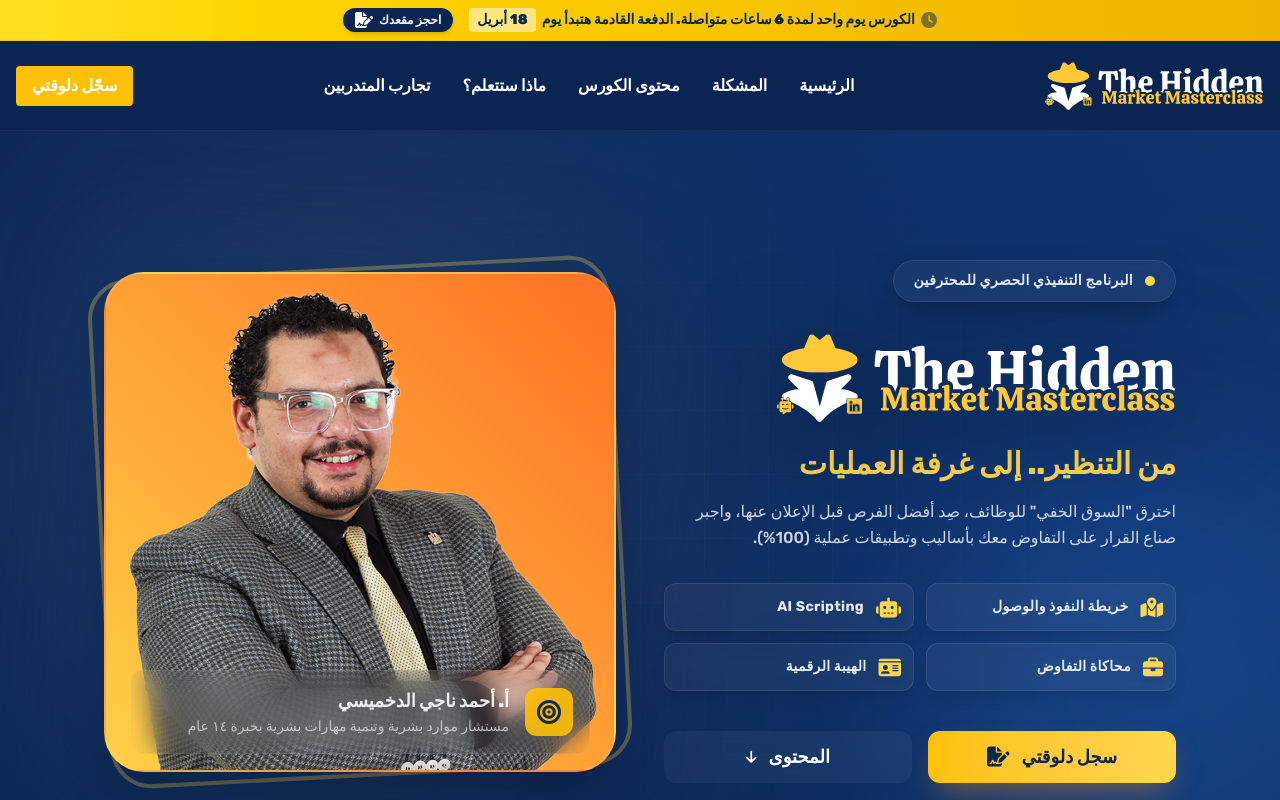
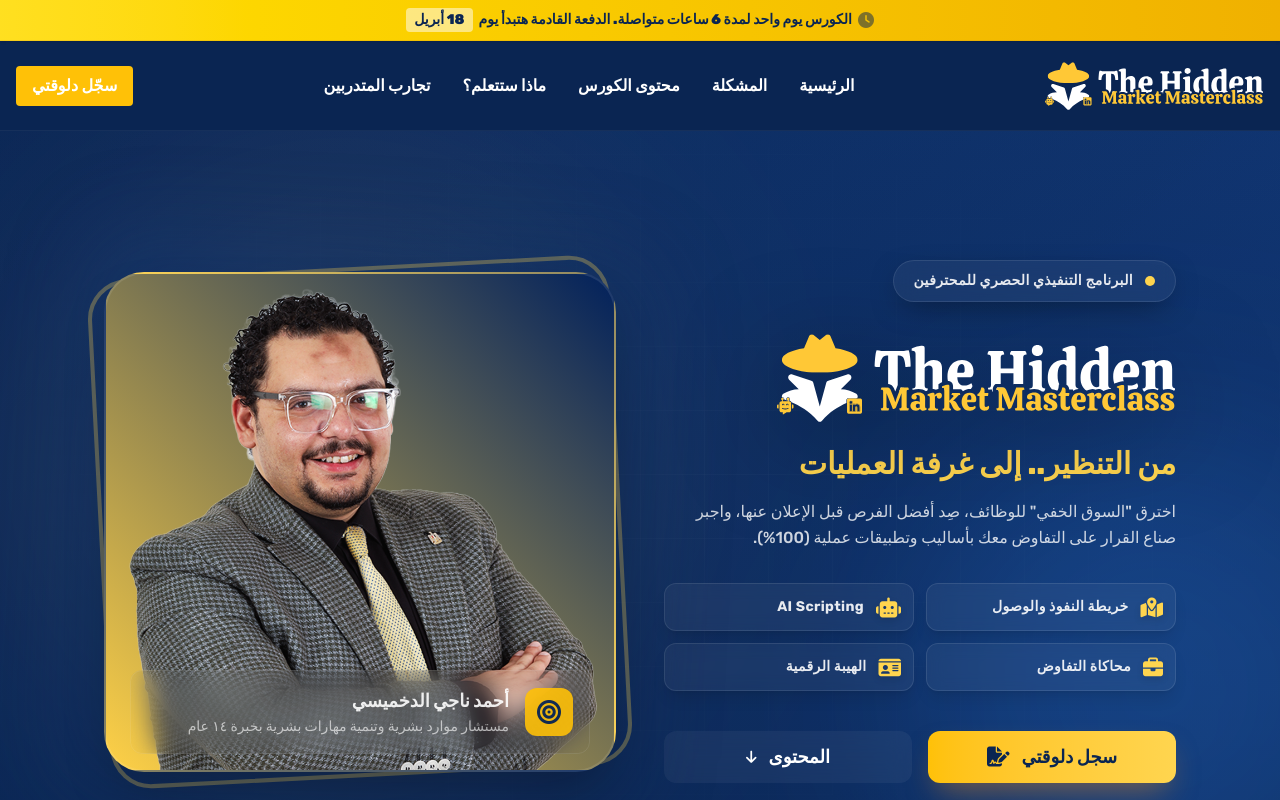
Before and after one commit to MersalHussin/hriansmasr, a React (Vite) app: page /hidden-market-masterclass in a window 1280 px wide. Shown: the top 800 px of the page. Built offline with nearby package versions, Linux system fonts and the light colour scheme; a web font is replaced by a local one.

Commit message:
V1 Edit 3

```diff
--- a/patch_navbar.js
+++ b/patch_navbar.js
@@ -1,24 +1,46 @@
 const fs = require('fs');
 let content = fs.readFileSync('src/components/Navbar.tsx', 'utf-8');
 
-const FORM_LINK = "https://docs.google.com/forms/d/1XBIyFfwF98HRQexWtOojaZNTxd5RDwuqP63GetjF-N0/viewform?chromeless=1&edit_requested=true";
+// The replacement for Navbar top ribbon
+const oldRibbon = `<div className="bg-gradient-to-r from-yellow-300 to-yellow-500 py-1.5 sm:py-2 px-4 w-full flex flex-col sm:flex-row items-center justify-center gap-2 sm:gap-4 shadow-sm border-b border-yellow-600/20 z-[60]">
+          <div className="flex items-center gap-2 text-[var(--color-brand-dark)] text-xs sm:text-sm font-black text-center">
+            <span className="flex items-center gap-1.5 flex-wrap justify-center">
+              <i className="fa-solid fa-clock text-base animate-pulse" />
+              <p className='text-sm'>
+               الكورس يوم واحد لمدة 6 ساعات متواصلة. الدفعة القادمة هتبدأ يوم
+              </p>
+              <span className="bg-white/50 px-2 py-0.5 rounded text-[var(--color-brand-dark)] font-black">18 أبريل</span>
+            </span>
+          </div>
+          <a
+            href="https://docs.google.com/forms/d/1XBIyFfwF98HRQexWtOojaZNTxd5RDwuqP63GetjF-N0/viewform?chromeless=1&edit_requested=true"
+            target="_blank"
+            rel="noopener noreferrer"
+            className="flex items-center gap-1.5 bg-[var(--color-brand-dark)] text-white px-3 py-1 rounded-full text-xs font-bold shadow-md hover:bg-[var(--color-brand-light)] hover:scale-105 transition-all justify-center w-full sm:w-auto"
+          >
+            احجز مقعدك <i className="fa-solid fa-file-signature text-base" />
+          </a>
+        </div>`;
 
-// Replace Topbar ribbon link
-content = content.replace(
-  /<a\s+href="https:\/\/wa\.me\/201097828846"[^>]*?className="flex items-center gap-1\.5 bg-\[var\(--color-brand-dark\)\] text-white px-3 py-1 rounded-full text-xs font-bold shadow-md hover:bg-\[var\(--color-brand-light\)\] hover:scale-105 transition-all justify-center w-full sm:w-auto">\s*احجز مقعدك <i className="fa-brands fa-whatsapp text-base" \/>\s*<\/a>/s,
-  `<a\n            href="${FORM_LINK}"\n            target="_blank"\n            rel="noopener noreferrer"\n            className="flex items-center gap-1.5 bg-[var(--color-brand-dark)] text-white px-3 py-1 rounded-full text-xs font-bold shadow-md hover:bg-[var(--color-brand-light)] hover:scale-105 transition-all justify-center w-full sm:w-auto"\n          >\n            احجز مقعدك <i className="fa-solid fa-file-signature text-base" />\n          </a>`
-);
+const newRibbon = `<div className="bg-gradient-to-r from-yellow-300 to-yellow-500 py-1.5 sm:py-2 px-2 sm:px-4 w-full flex items-center justify-center gap-2 sm:gap-4 shadow-sm border-b border-yellow-600/20 z-[60] overflow-hidden whitespace-nowrap truncate">
+          <div className="flex items-center gap-1 sm:gap-2 text-[var(--color-brand-dark)] text-[10px] sm:text-sm font-black text-center mx-auto">
+            <span className="flex items-center gap-1 sm:gap-1.5 justify-center">
+              <i className="fa-solid fa-clock text-xs sm:text-base animate-pulse hidden sm:inline-block" />
+              <p className='text-[10px] sm:text-sm'>
+               الكورس يوم واحد لمدة 6 ساعات متواصلة. الدفعة القادمة هتبدأ يوم
+              </p>
+              <span className="bg-white/50 px-1 sm:px-2 py-0.5 rounded text-[var(--color-brand-dark)] font-black text-[10px] sm:text-sm">18 أبريل</span>
+            </span>
+          </div>
+          <a
+            href="https://docs.google.com/forms/d/1XBIyFfwF98HRQexWtOojaZNTxd5RDwuqP63GetjF-N0/viewform?chromeless=1&edit_requested=true"
+            target="_blank"
+            rel="noopener noreferrer"
+            className="hidden sm:flex items-center gap-1.5 bg-[var(--color-brand-dark)] text-white px-3 py-1 rounded-full text-xs font-bold shadow-md hover:bg-[var(--color-brand-light)] hover:scale-105 transition-all justify-center w-auto"
+          >
+            احجز مقعدك <i className="fa-solid fa-file-signature text-base" />
+          </a>
+        </div>`;
 
-// Replace Desktop CTA
-content = content.replace(
-  /<a\s+href="https:\/\/wa\.me\/201097828846"\s+target="_blank"\s+rel="noopener noreferrer"\s+className='bg-yellow text-white px-4 py-2 rounded cursor-pointer text-base font-bold hover:bg-yellow-v2 transition-colors'\s*>\s*سجّل دلوقتي\s*<\/a>/s,
-  `<a\n            href="${FORM_LINK}"\n            target="_blank"\n            rel="noopener noreferrer"\n            className='bg-yellow text-white px-4 py-2 rounded cursor-pointer text-base font-bold hover:bg-yellow-v2 transition-colors'\n          >\n            سجّل دلوقتي\n          </a>`
-);
-
-// Replace Mobile Menu CTA
-content = content.replace(
-  /<a\s+href="https:\/\/wa\.me\/201097828846"\s+target="_blank"\s+rel="noopener noreferrer"\s+onClick=\{closeMenu\}\s+className='bg-yellow text-white px-6 py-2 rounded font-bold hover:bg-yellow-v2 transition-colors w-full block text-center'\s*>\s*سجّل دلوقتي\s*<\/a>/s,
-  `<a\n                href="${FORM_LINK}"\n                target="_blank"\n                rel="noopener noreferrer"\n                onClick={closeMenu}\n                className='bg-yellow text-white px-6 py-2 rounded font-bold hover:bg-yellow-v2 transition-colors w-full block text-center'\n              >\n                سجّل دلوقتي\n              </a>`
-);
-
+content = content.replace(oldRibbon, newRibbon);
 fs.writeFileSync('src/components/Navbar.tsx', content);
--- a/src/App.css
+++ b/src/App.css
@@ -93,5 +93,5 @@
   border: none;
 }
 .hero-rec{
-   background: linear-gradient(45deg, #ffd146, #ff7025);
+   background: linear-gradient(45deg, #ffd146, #01215c);
 }
--- a/src/components/Navbar.tsx
+++ b/src/components/Navbar.tsx
@@ -38,24 +38,16 @@
   return (
     <header className="fixed top-0 left-0 w-full z-50 flex flex-col">
       {isHiddenMarket && (
-        <div className="bg-gradient-to-r from-yellow-300 to-yellow-500 py-1.5 sm:py-2 px-4 w-full flex flex-col sm:flex-row items-center justify-center gap-2 sm:gap-4 shadow-sm border-b border-yellow-600/20 z-[60]">
-          <div className="flex items-center gap-2 text-[var(--color-brand-dark)] text-xs sm:text-sm font-black text-center">
-            <span className="flex items-center gap-1.5 flex-wrap justify-center">
-              <i className="fa-solid fa-clock text-base animate-pulse" />
-              <p className='text-sm'>
+        <div className="bg-gradient-to-r from-yellow-300 to-yellow-500 py-1.5 sm:py-2 px-2 sm:px-4 w-full flex items-center justify-center gap-2 sm:gap-4 shadow-sm border-b border-yellow-600/20 z-[60] overflow-hidden whitespace-nowrap">
+          <div className="flex items-center gap-1 sm:gap-2 text-[var(--color-brand-dark)] text-[10px] sm:text-sm font-black text-center mx-auto truncate">
+            <span className="flex items-center gap-1 sm:gap-1.5 justify-center truncate">
+              <i className="fa-solid fa-clock text-xs sm:text-base animate-pulse hidden sm:inline-block" />
+              <p className='text-[9px] sm:text-sm truncate'>
                الكورس يوم واحد لمدة 6 ساعات متواصلة. الدفعة القادمة هتبدأ يوم
               </p>
-              <span className="bg-white/50 px-2 py-0.5 rounded text-[var(--color-brand-dark)] font-black">18 أبريل</span>
+              <span className="bg-white/50 px-1.5 sm:px-2 py-0.5 rounded text-[var(--color-brand-dark)] font-black text-[9px] sm:text-sm shrink-0">18 أبريل</span>
             </span>
           </div>
-          <a
-            href="https://docs.google.com/forms/d/1XBIyFfwF98HRQexWtOojaZNTxd5RDwuqP63GetjF-N0/viewform?chromeless=1&edit_requested=true"
-            target="_blank"
-            rel="noopener noreferrer"
-            className="flex items-center gap-1.5 bg-[var(--color-brand-dark)] text-white px-3 py-1 rounded-full text-xs font-bold shadow-md hover:bg-[var(--color-brand-light)] hover:scale-105 transition-all justify-center w-full sm:w-auto"
-          >
-            احجز مقعدك <i className="fa-solid fa-file-signature text-base" />
-          </a>
         </div>
       )}
       <nav className={`${isHiddenMarket ? 'bg-[#0A2552] border-b border-white/5' : 'bg-primary'} h-[90px] w-full flex items-center transition-colors relative z-[55]`}>
--- a/src/pages/HiddenMarketPage.tsx
+++ b/src/pages/HiddenMarketPage.tsx
@@ -216,7 +216,7 @@
                       <i className="fa-solid fa-bullseye text-2xl text-[var(--color-brand-dark)]"></i>
                     </div>
                     <div>
-                      <strong className="block text-white text-lg font-black mb-0.5">أ. أحمد ناجي الدخميسي</strong>
+                      <strong className="block text-white text-lg font-black mb-0.5">أحمد ناجي الدخميسي</strong>
                       <span className="block text-white/70 text-sm font-medium">مستشار موارد بشرية وتنمية مهارات بشرية بخبرة ١٤ عام</span>
                     </div>
                   </div>
@@ -265,7 +265,7 @@
           <h2 className="title text-white animate-on-scroll fade-in-up drop-shadow-lg">هل بتعاني من إنك</h2>
           <div className="grid grid-cols-1 md:grid-cols-2 gap-4 mt-12">
             {[
-              "بتبعت CV على طول ومش بتلاقي رد",
+              "خبراتك ومؤهلاتك أكبر بكتير من الوظائف اللي بتتعرض بشكل تقليدي",
               "بتحس إن الوظائف المعلنة مش كافية",
               "مش عارف تبني علاقات مهنية صح",
               "LinkedIn بروفايلك مش بيجيب نتيجة",
```
